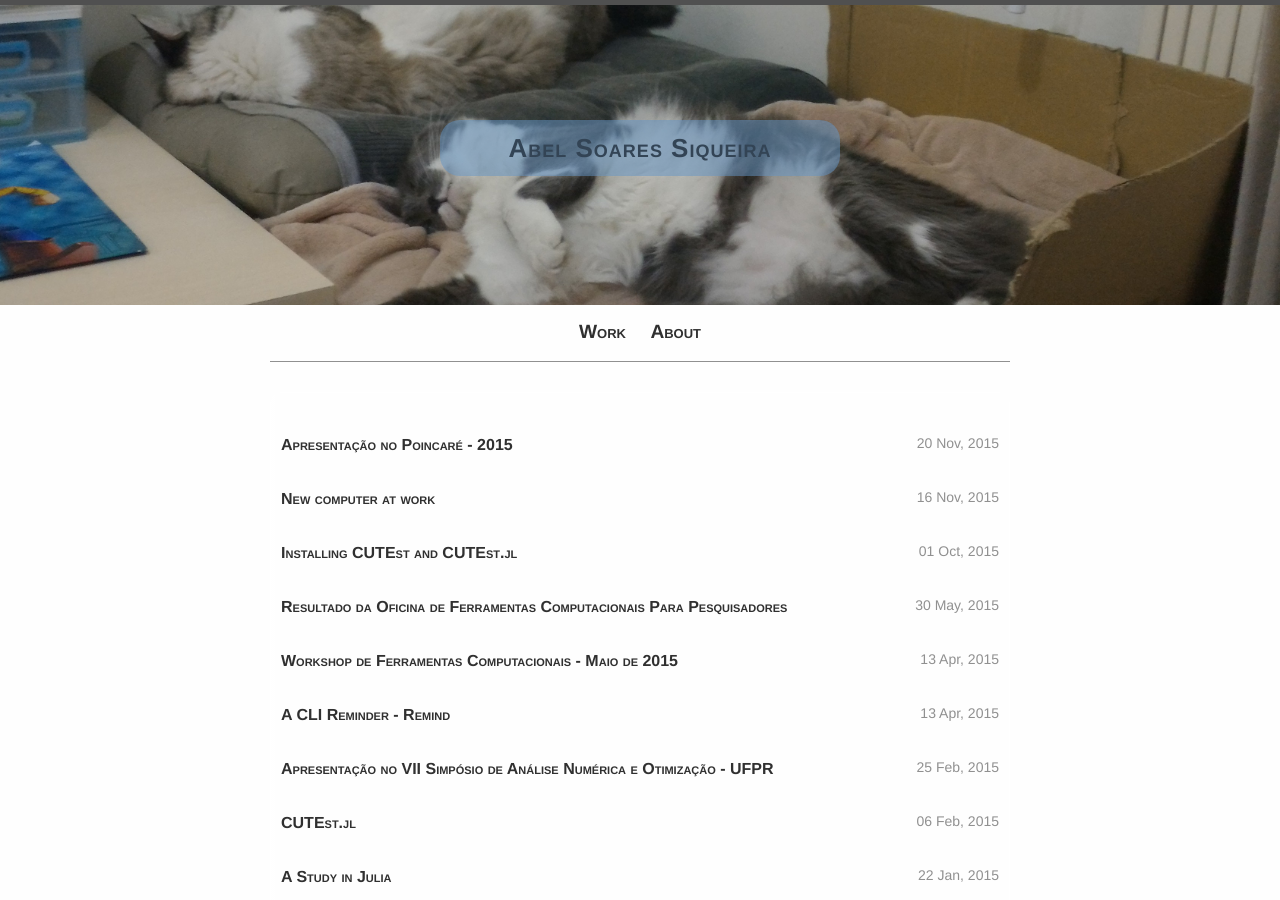
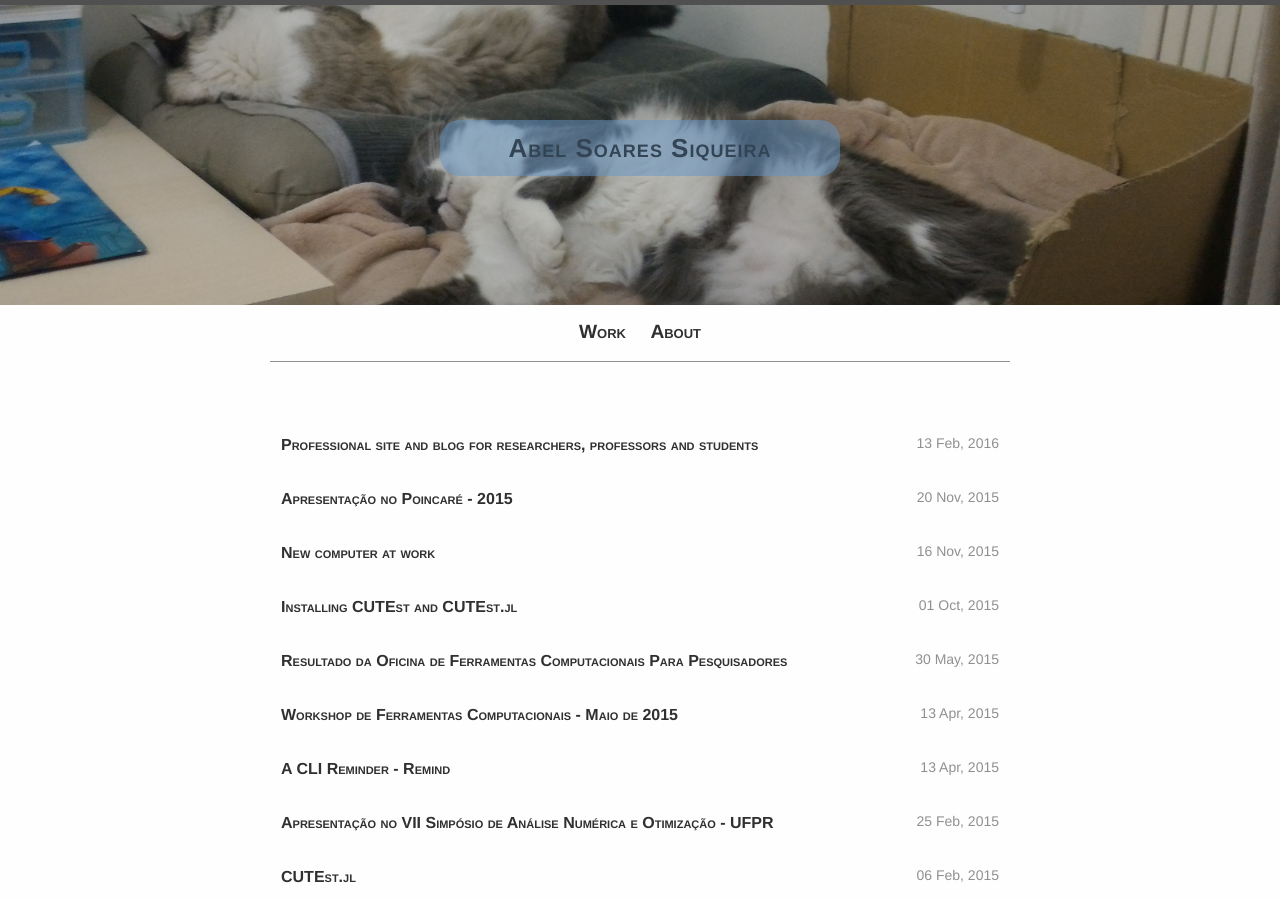
Before and after one commit to eirinin/blog, a Jekyll site: the page built from index.html, in a window 1280 px wide and 900 px high. Built offline with Jekyll 4.4.1, drawn with Linux system fonts in a browser that asks for light colours; some of the changed lines change nothing that is shown.

Commit message:
New post and update feed

```diff
--- a/_config.yml
+++ b/_config.yml
@@ -4,6 +4,7 @@ email: abel.s.siqueira@gmail.com
 baseurl: "/blog" # the subpath of your site, e.g. /blog/
 url: "http://abelsiqueira.github.io" # the base hostname & protocol for your site
 github_username:  abelsiqueira
+permalink: /:title/
 
 # Build settings
 markdown: kramdown
--- /dev/null
+++ b/_posts/2016-02-13-professional-site-and-blog-for-researchers-professores-and-students.md
@@ -0,0 +1,227 @@
+---
+layout: post
+title:  Professional site and blog for researchers, professors and students
+date:   2016-02-13
+name:   2016-02-13-professional-site-and-blog-for-researchers-professores-and-students
+tldr:
+---
+
+TL; DR: Make a professional web page, like [mine]({{ site.baseurl }}/../),
+and/or a blog, like [mine]({{ site.baseurl }}). Use
+[Jekyll](https://jekyllrb.com/) and my links:
+[work page](http://github.com/abelsiqueira/abelsiqueira.github.io),
+[blog page](http://github.com/abelsiqueira/blog).
+
+---
+
+## Summary:
+
+ - [Introduction](#introduction)
+ - [General Information](#general-information)
+ - [Using my site as a starting point](#using-my-site-as-a-starting-point)
+ - [Work page - Easy way](#work-page---easy-way)
+ - [Work page - Hard way](#work-page---hard-way)
+ - [Blog page - Easy way](#blog-page---easy-way)
+ - [Blog page - Hard way](#blog-page---hard-way)
+ - [Both - Hard way](#both---hard-way)
+
+---
+
+### Introduction
+
+We live in the age of information.
+It is easier than ever to find someone from another site of the planet, and
+contact them.
+That said, that is only possible if you are online.
+
+Most of us are online, some way or another. If you google your full name,
+chances are you're gonna find some information about you. Possibly a Facebook or
+other social media page.
+Maybe an old blog, that you forgot to delete.
+Possibly things you didn't even know were online, like public documents with
+your name, or aggregator sites with your information.
+Most of all, you'll probably find things that aren't you.
+
+Suppose someone is trying to find you, but they know only your name, and
+possibly occupation. Could they?
+Furthermore, could they contact you?
+Do you have enough information for they to discern if it is really you?
+Do they have to contact you to see your area of expertise? Your projects?
+For that end, it is usually a good idea to store some information about youself
+in a webpage mantained by yourself.
+
+I'll will show an example of web page management that takes little effort, and
+you can use for a personal page and/or a blog.
+
+### General Information
+
+The name of the game is
+[Jekyll](https://jekyllrb.com/). This software mantains web pages using
+templates, page snippets, and a little programming to make your job easier.
+If you enter [this blog](http://github.com/abelsiqueira/blog), you'll see what
+it looks like.
+
+The most important folder is `_posts`. This is where you write your posts. The
+naming follows the format `YYYY-MM-DD-name-of-the-post.ext`, and you begin the
+file with a little header like
+
+{% highlight yaml %}
+---
+layout: post
+title:  Professional site and blog for researchers, professors and students
+date:   2016-02-13
+name:   2016-02-13-professional-site-and-blog-for-researchers-professores-and-students
+---
+{% endhighlight %}
+
+and then you can write the content.
+On a clean project, just creating a new file like this is enough for you to have
+a new blog post, but now you want to make it look good.
+To create a page that is not a post, like my `about` page, you can simply create
+a file inside the folder, create a similar header, and write the page. See my
+own
+[about.md](https://raw.githubusercontent.com/abelsiqueira/blog/gh-pages/about.md).
+
+The first thing you'll notice is the `layout` part. In the folder `_layouts`
+there are some templates for a site. For instance, the "default" layout is an
+html documeent that includes a head.html, then a header.html, then the content,
+then a footer.html. These included files reside in the folder `_includes`.
+
+Notice that the content is written between
+`{% raw %}{{{% endraw %}` and `{% raw %}}}{% endraw %}`. This is the language
+that Jekyll interprets to generate the site. This between
+`{% raw %}{%{% endraw %}` and `{% raw %}%}{% endraw %}` are for
+commands, and between
+`{% raw %}{{{% endraw %}` and `{% raw %}}}{% endraw %}` are for variable input.
+For instance, to print the current page's title somewhere in your text, you may
+use `{% raw %}{{ page.title }}{% endraw %}`. Not very useful so far, but if want
+to put a list of posts in a page you may use
+
+{% highlight html %}
+{% raw %}{% for pt in site.posts %}
+  - {{ pt.date }}: {{ pt.title }}
+{% endfor %}{% endraw %}
+{% endhighlight %}
+
+This is only a simple example, and you'll probably want to improve your list to
+your liking.
+In addition, you can play around with conditionals and filters. For instance,
+the navigation bar on my work site is a list of all pages with a title, of the
+same language of the one you're in, ordered by an internal value.
+
+To create a clean site and test these fun things, first install Jekyll (follow
+the instructions on the site for your system), and then issue the commands in
+the terminal
+
+{% highlight bash %}
+jekyll new mysite
+cd mysite
+jekyll serve -w
+{% endhighlight %}
+
+Your site will be built and available at
+[localhost:4000](http://localhost:4000).
+To get the site to look good, however, you'll need to edit a few things, like
+the layouts for your liking, the css, and so on.
+To avoid doing that, you can use my own site as a starting point. I show you how
+in the next section.
+
+### Using my site as a starting point
+
+First, let's create a work page. If you don't want one, then jump to the blog
+part.
+Also, if you know git, and are familiar with GitHub, you can jump a few steps.
+
+#### Work page - Easy way
+
+ - Create a [GitHub](http://github.com) account.
+ - Go to [my github page](http://github.com/abelsiqueira/abelsiqueira.github.io).
+ - Fork the page, finding the button that says fork and clicking on it.
+ - In your page, with name http://github.com/youruser/abelsiqueira.github.io, go to
+    settings, and rename the repository to `youruser.github.io`.
+ - Edit the file `_config.yml` and change all pertinent information. Don't leave
+   anything with my user.
+   **You can edit and create files directly on GitHub, but you can't preview
+   your site before publishing. To edit, click on edit, make your modifications
+   and then on the bottom of the page click on commit. To create, click on the +
+   button, and do similar steps.**
+
+This is sufficient for a site to appear on `http://youruser.github.io` in at
+most a few minutes. Now you only need to edit to your liking.
+For a multilingual support (default), I suggest you create files with the format
+`name.lg.md` where `name` is whatever name you want to give, like `research` and
+`lg` is a language prefix. There is no real need to follow this, but it's
+cleaner.
+Then inside this file, you need to fill
+{% highlight yaml %}
+---
+layout: page
+title:  Page Title
+key:    name
+lang:   lg
+order:  Where you want the page in the navigation bar. Lower if leftmost.
+permalink: /lg/name/
+---
+{% endhighlight %}
+See the files `research.br.md` and `research.en.md` for the differences.
+
+It's very important that pages that are translations for each other to have the
+same key. Also, for the flag image to appear, you need a file `lg.png` in the
+folder `assets`.
+
+I keep a folder `disciplinas` for my teaching files. You may erase it.
+
+If you don't want a blog, you probably want to delete the navigation bar's
+`blog`, which is hardcoded. Go to file `_includes/header.html` and find the
+lines with `<a class=...Blog</a>` and delete it.
+
+Change the picture.
+
+#### Work page - Hard way
+
+Read the easy way first, but don't do anything yet.
+Download my page's source code, either using git or zip.
+Modify as you see fit, following the guidelines above.
+Test the page with `jekyll serve -w` as I said before, and build it for
+publishing with `jekyll build`.
+Your page's files will be inside the folder `_site`.
+You can publish them however you want. If you have a site at your university,
+you can send these files there (probably). For that, you'll have to check with
+your IT department.
+
+The advantage of this is that you don't have to use GitHub (or even git) for
+anything. The disavantage is that you need to install Jekyll, and you won't have
+a default site location.
+
+#### Blog page - Easy way
+
+ - Create a [GitHub](http://github.com) account.
+ - Go to [my github blog page](http://github.com/abelsiqueira/blog).
+ - Fork the page, finding the button that says fork and clicking on it.
+ - Edit the file `_config.yml` and change all pertinent information. Don't leave
+   anything with my user.
+   **You can edit and create files directly on GitHub, but you can't preview
+   your site before publishing. To edit, click on edit, make your modifications
+   and then on the bottom of the page click on commit. To create, click on the +
+   button, and do similar steps.**
+ - Edit the `about.md` file to be about you.
+ - Delete all posts in `_posts`, except maybe one to use as a beginning point.
+ - Write your post.
+
+If you access `http://youruser.github.io/blog/`, you'll see your blog. Notice
+that, if you haven't created the work page, `http://youruser.github.io` won't
+exist, although your blog will.
+Also, you won't want the `Work` entry on the navigation bar.
+Go to the file `_includes/header.html` and modify the line
+`<a class="page-link" href="/">Work</a>`.
+If you don't have a work page, then delete it.
+If you do, you can change the "/" to your work page url.
+
+#### Blog page - Hard way
+
+Read everything. Do as in the hard part of the work page.
+
+#### Both - Hard way
+
+If you want both, when publishing the content of the blog, remember to publish
+the blog pages to a folder `blog`.
```
Also changed, not shown: 1 other file.
